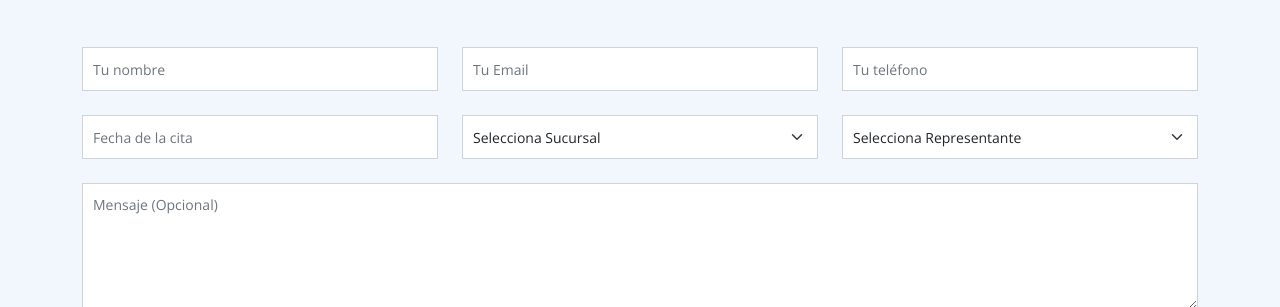
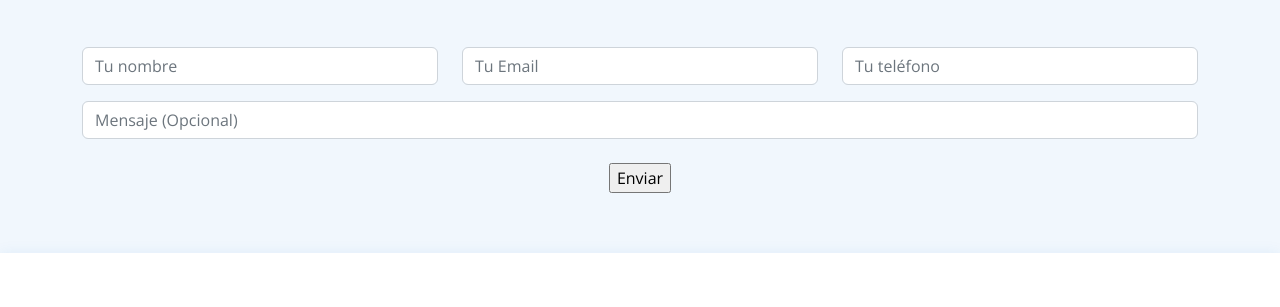
Before and after one commit to JoanMenendezCalafell/MartiAmengualRedise-o, a plain HTML site: page inner-page.html in a window 1280 px wide. Shown: the part 217-524 px from the top of the page. Drawn offline with nearby package versions, Linux system fonts and the light colour scheme.

Commit message:
envio mensaje

```diff
--- a/inner-page.html
+++ b/inner-page.html
@@ -86,62 +86,26 @@
           <br><br><br>
           <h2>Solicitar una Cita</h2>
         </div>
-
-        <form action="forms/appointment.php" method="post" role="form" class="php-email-form">
+        <form action="https://hooks.zapier.com/hooks/catch/13771648/bxla1fd/" method="post" enctype="multipart/form-data">
           <div class="row">
             <div class="col-md-4 form-group">
-              <input type="text" name="name" class="form-control" id="name" placeholder="Tu nombre" data-rule="minlen:4" data-msg="Please enter at least 4 chars">
-              <div class="validate"></div>
+              <input type="text" name="name" id="name" placeholder="Tu nombre" class="form-control">
             </div>
             <div class="col-md-4 form-group mt-3 mt-md-0">
-              <input type="email" class="form-control" name="email" id="email" placeholder="Tu Email" data-rule="email" data-msg="Please enter a valid email">
-              <div class="validate"></div>
+              <input type="email" name="email" id="email" placeholder="Tu Email" class="form-control">
             </div>
             <div class="col-md-4 form-group mt-3 mt-md-0">
-              <input type="tel" class="form-control" name="phone" id="phone" placeholder="Tu teléfono" data-rule="minlen:4" data-msg="Please enter at least 4 chars">
-              <div class="validate"></div>
+              <input type="tel" name="tel-number" id="tel-number" placeholder="Tu teléfono" class="form-control">
             </div>
           </div>
-          <div class="row">
-            <div class="col-md-4 form-group mt-3">
-              <input type="datetime" name="date" class="form-control datepicker" id="date" placeholder="Fecha de la cita" data-rule="minlen:4" data-msg="Please enter at least 4 chars">
-              <div class="validate"></div>
-            </div>
-            <div class="col-md-4 form-group mt-3">
-              <select name="department" id="department" class="form-select">
-                <option value="">Selecciona Sucursal</option>
-                <option value="Department 1">Department 1</option>
-                <option value="Department 2">Department 2</option>
-                <option value="Department 3">Department 3</option>
-              </select>
-              <div class="validate"></div>
-            </div>
-            <div class="col-md-4 form-group mt-3">
-              <select name="doctor" id="doctor" class="form-select">
-                <option value="">Selecciona Representante</option>
-                <option value="Doctor 1">Doctor 1</option>
-                <option value="Doctor 2">Doctor 2</option>
-                <option value="Doctor 3">Doctor 3</option>
-              </select>
-              <div class="validate"></div>
-            </div>
+          <div class="form-group mt-3">
+            <input type="text" name="Body" id="Body" placeholder="Mensaje (Opcional)" class="form-control">
           </div>
-
-          <div class="form-group mt-3">
-            <textarea class="form-control" name="message" rows="5" placeholder="Mensaje (Opcional)"></textarea>
-            <div class="validate"></div>
+          <br>
+          <div class="text-center">
+            <input type="submit" name="submit" value="Enviar">
           </div>
-          <div class="mb-3">
-            <div class="loading">Cargando...</div>
-            <div class="error-message"></div>
-            <div class="sent-message">Tu solicitud de cita ha sido enviada exitósamente. Gracias!</div>
-          </div>
-          <div class="text-center"><button type="submit">Solicitar una Cita</button></div>
-        </form>
-
       </div><!-- End Breadcrumbs Section -->
-
-
 
   </main><!-- End #main -->
 
```
Also changed, not shown: beppep.html (added, +24 -0 lines).
